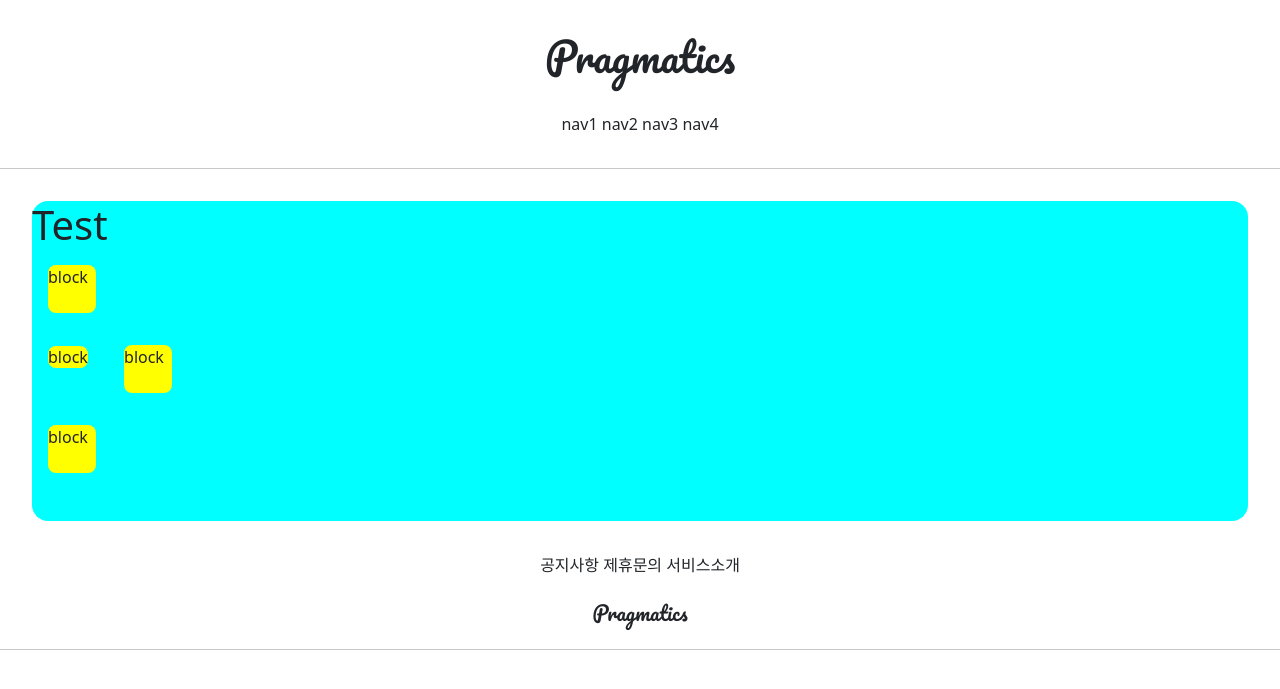
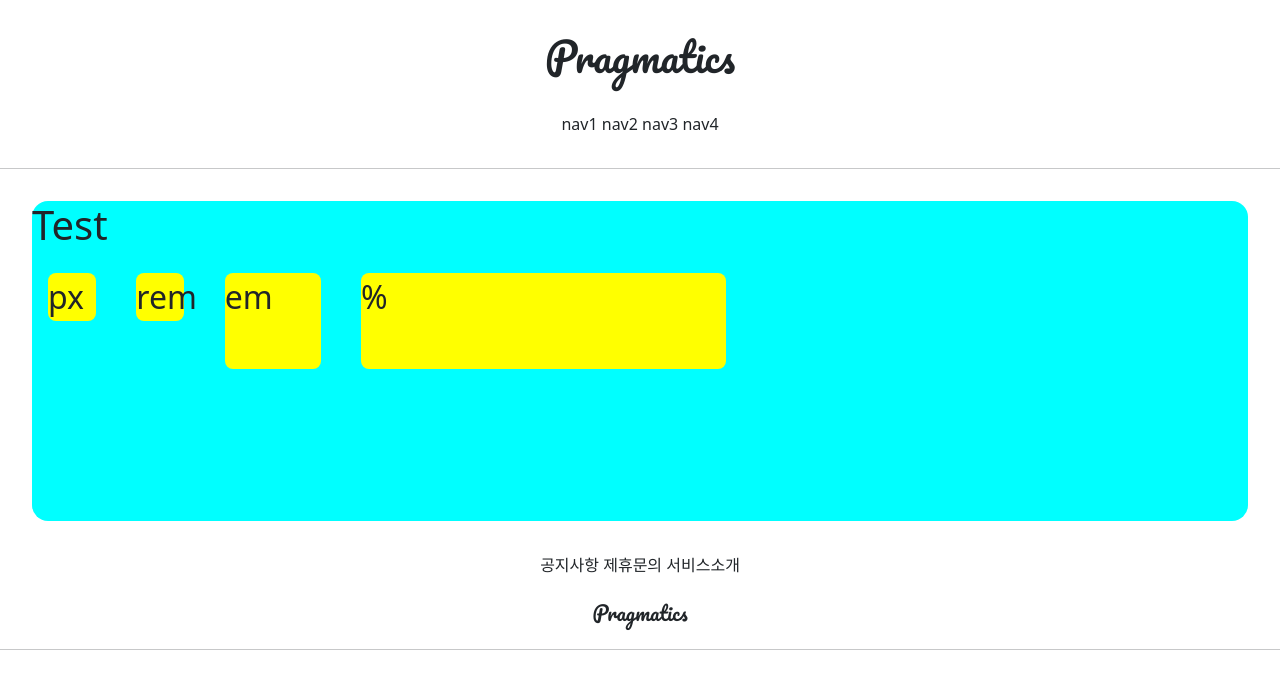
Before and after one commit to namvandy/gi_webapplication, a Django app: page /accounts/hello_world/ in a window 1280 px wide. Shown: the top 689 px of the page. Run offline with Django 3.2, Linux system fonts and the light colour scheme; parts of the project's set-up code (start-up, migrations or seed data) failed here and were passed over.

Commit message:
7/8 first commit

```diff
--- a/accountapp/templates/accountapp/hello_world.html
+++ b/accountapp/templates/accountapp/hello_world.html
@@ -8,17 +8,19 @@
             height:48px;
             width:48px;
             border-radius: .5rem;
+            display: inline-block; '''세로배열이아닌 가로배열'''
         }
     </style>
 
-    <div style="height: 20rem; background-color: aqua; margin: 2rem; border-radius: 1rem">
+    <div style="height: 20rem; background-color: aqua; margin: 2rem;
+    border-radius: 1rem; font-size:2rem">
         <h1>Test</h1>
 
-    <div class="testing" style="display: block">block</div>
-    <div class="testing" style="display: inline">block</div>
-    <div class="testing" style="display: inline-block">block</div>
-    <div class="testing" style="display: none">block</div>
-    <div class="testing">block</div>
+    <div class="testing" style="height:48px; width:48px">px</div>
+    <div class="testing" style="height:3rem; width:3rem">rem</div>
+    <div class="testing" style="height:3em; width:3em">em</div>
+    <div class="testing" style="height:30%; width:30%">%</div>
+
     </div>
 
 {% endblock %}
```
